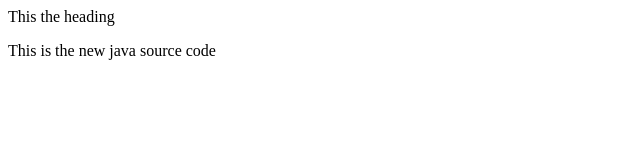
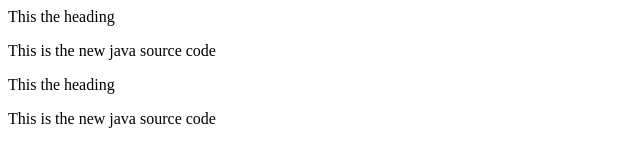
Before and after one commit to tracypatrick/project_july, a plain HTML site: page index.html in a window 1280 px wide. Shown: the whole page, without its empty margins (0-640 px from the left). Drawn offline with Linux system fonts and the light colour scheme.

Commit message:
Update index.html

```diff
--- a/index.html
+++ b/index.html
@@ -4,3 +4,11 @@
 <p>This is the new java source code</p>
 </body>
 </html>
+
+
+<html>
+<body>
+<h>This the heading</h>
+<p>This is the new java source code</p>
+</body>
+</html>
```
